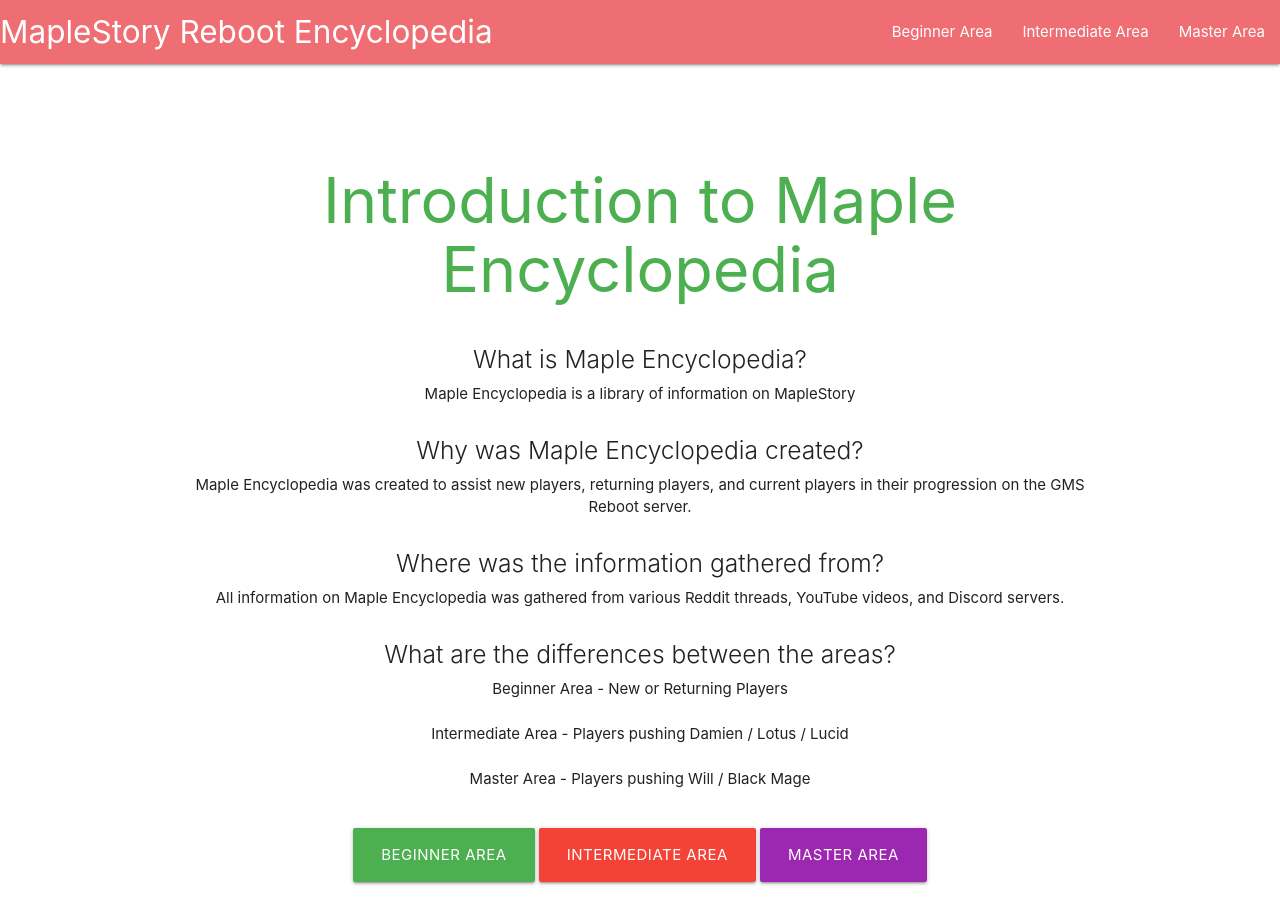
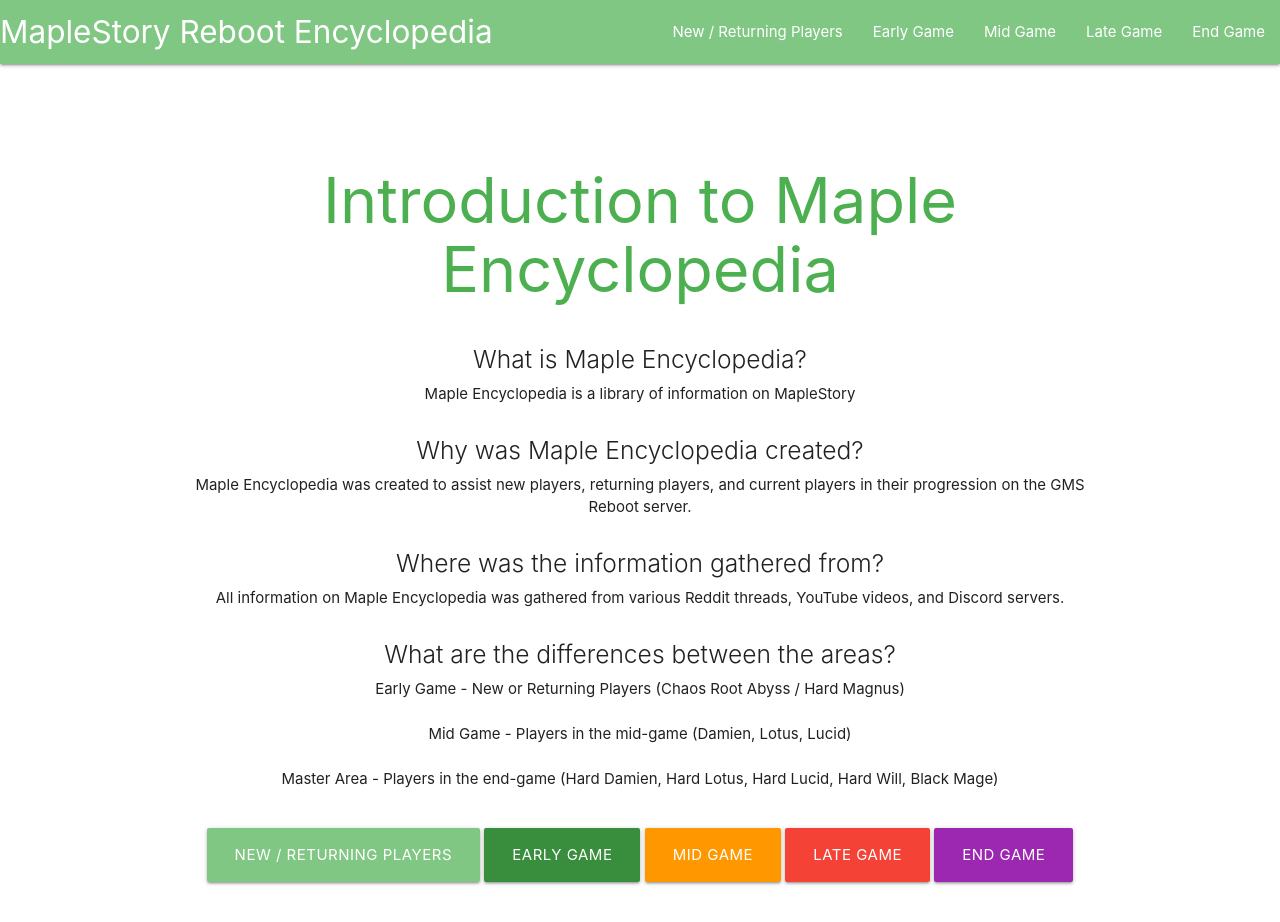
Before and after one commit to maple-encyclopedia/maple-encyclopedia.github.io, a plain HTML site: page index.html in a window 1280 px wide. Drawn offline with nearby package versions, Linux system fonts and the light colour scheme.

Commit message:
Updated index, new info

```diff
--- a/index.html
+++ b/index.html
@@ -17,13 +17,15 @@
 <body>
   <!-- Navbar -->
   <nav class="nav-extended">
-    <div class="nav-wrapper">
+    <div class="nav-wrapper green lighten-2">
       <a href="/" class="brand-logo">MapleStory Reboot Encyclopedia</a>
       <a href="#" data-target="mobile-demo" class="sidenav-trigger"><i class="material-icons">menu</i></a>
       <ul id="nav-mobile" class="right hide-on-med-and-down">
-        <li><a href="/Beginner">Beginner Area</a></li>
-        <li><a href="/Intermediate">Intermediate Area</a></li>
-        <li><a href="/Master">Master Area</a></li>
+        <li><a href="/New">New / Returning Players</a></li>
+        <li><a href="/Early">Early Game</a></li>
+        <li><a href="/Mid">Mid Game</a></li>
+        <li><a href="/Late">Late Game</a></li>
+        <li><a href="/End">End Game</a></li>
       </ul>
     </div>
   </nav>
@@ -61,26 +63,41 @@
           What are the differences between the areas?
         </h5>
         <p>
-          Beginner Area - New or Returning Players
+          Early Game - New or Returning Players (Chaos Root Abyss / Hard Magnus)
           <br>
           <br>
-          Intermediate Area - Players pushing Damien / Lotus / Lucid
+          Mid Game - Players in the mid-game (Damien, Lotus, Lucid)
           <br>
           <br>
-          Master Area - Players pushing Will / Black Mage
+          Master Area - Players in the end-game (Hard Damien, Hard Lotus, Hard Lucid, Hard Will, Black Mage)
           <br>
           <br>
         </p>
 
         <div class="row center">
-          <a href="/Beginner/FirstCharacter.html" id="download-button"
-            class="btn-large waves-effect waves-light green">Beginner Area</a>
-          <a href="/Beginner/FirstCharacter.html" id="download-button"
-            class="btn-large waves-effect waves-light red">Intermediate Area</a>
-          <a href="/Beginner/FirstCharacter.html" id="download-button"
-            class="btn-large waves-effect waves-light purple">Master Area</a>
+          <a href="/New/" id="download-button"
+            class="btn-large waves-effect waves-light green lighten-2">
+            New / Returning Players
+          </a>
+
+          <a href="/Early/" id="download-button"
+            class="btn-large waves-effect waves-light green darken-2">
+            Early Game
+          </a>
+
+          <a href="/Mid/" id="download-button" class="btn-large waves-effect waves-light orange">
+            Mid Game
+          </a>
+
+          <a href="/Late/" id="download-button" class="btn-large waves-effect waves-light red">
+            Late Game
+          </a>
+
+          <a href="/End/" id="download-button"
+            class="btn-large waves-effect waves-light purple">
+            End Game
+          </a>
         </div>
-
       </div>
     </div>
   </div>
```
Also changed, not shown: Early/FirstCharacter.html (renamed from Beginner/FirstCharacter.html, +1 -1 lines), Early/index.html (renamed from Beginner/index.html, +10 -10 lines), template.html (+16 -22 lines), Early/Images/FirstCharacter.png (renamed from Beginner/Images/FirstCharacter.png).
